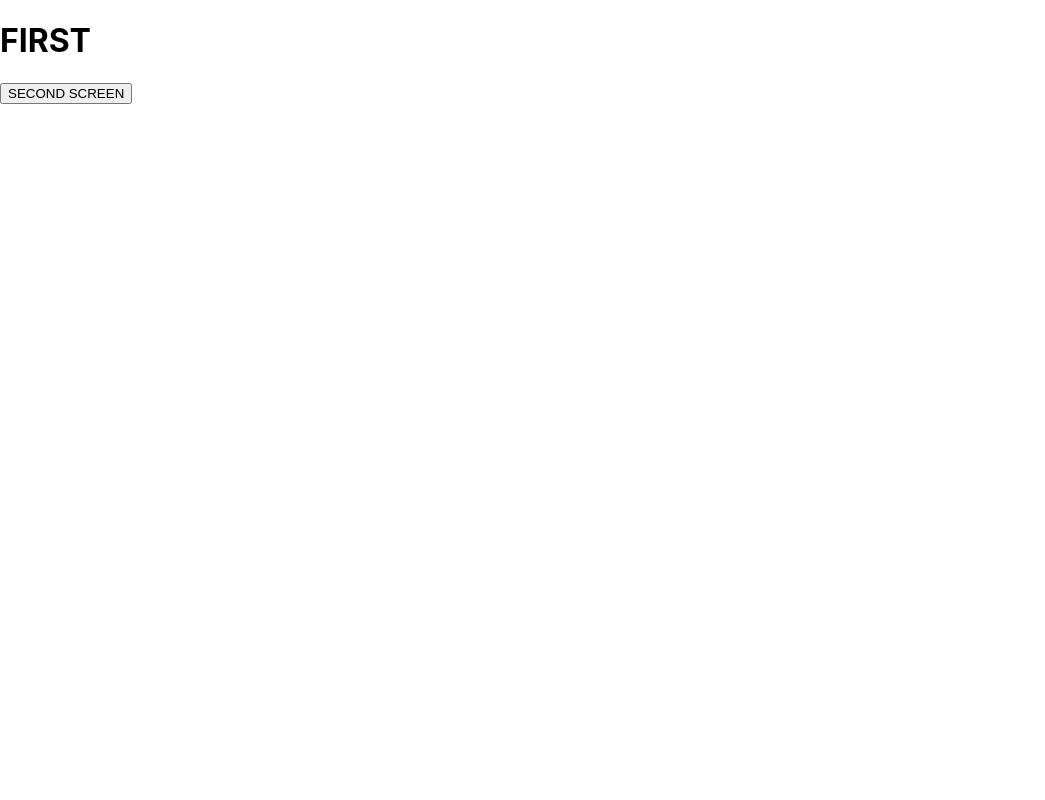
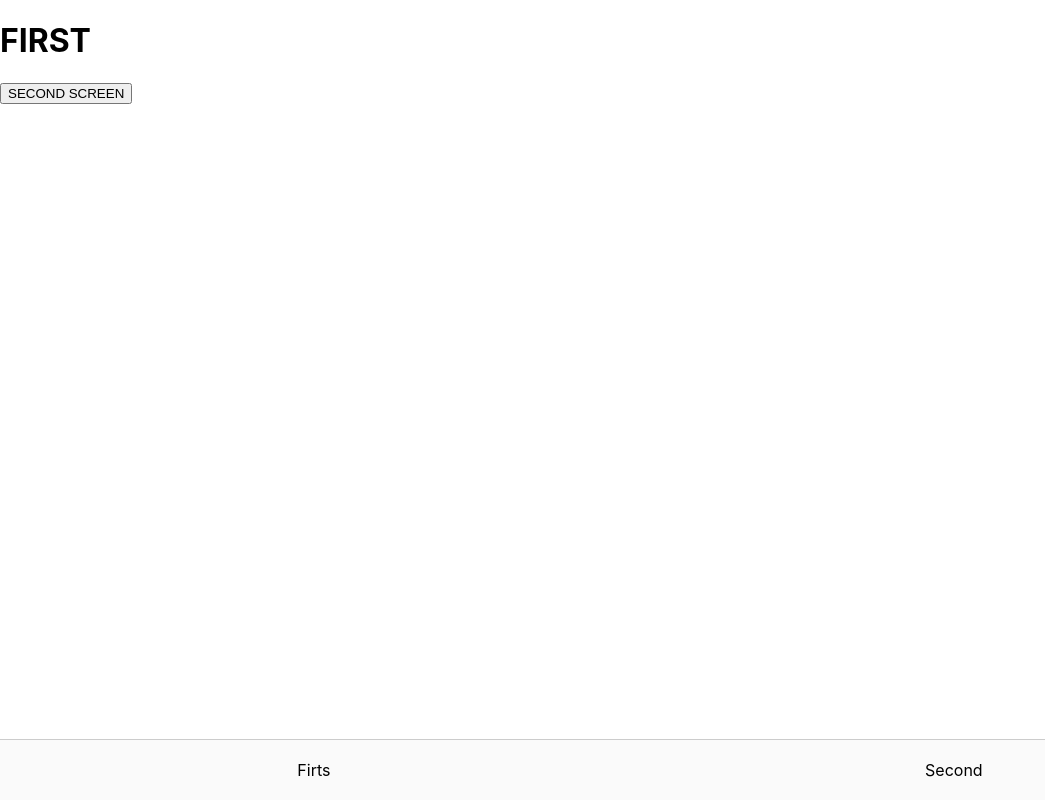
Before and after one commit to skilldill/react-mobile-navigation, a React (Create React App) app: page / in a window 1280 px wide. Shown: the whole page, without its empty margins (0-1045 px from the left). Built offline with nearby package versions, Linux system fonts and the light colour scheme.

Commit message:
add tabs

```diff
--- a/src/App.tsx
+++ b/src/App.tsx
@@ -1,10 +1,11 @@
 import React from 'react';
 
-import { MobileNavigation, useMobileNavigation } from './MobileNavigation';
+import { MobileNavigation, useStackNavigation } from './MobileNavigation';
 import { Stack, StackScreen } from './StackNavigation';
+import {Tab, Tabs} from "./TabNavigation"
 
 const FirstScreen = () => {
-  const history = useMobileNavigation("baseStack");
+  const history = useStackNavigation("firstStack");
 
   return (
     <div>
@@ -18,7 +19,7 @@ const FirstScreen = () => {
 }
 
 const SecondScreen = () => {
-  const history = useMobileNavigation("baseStack");
+  const history = useStackNavigation("firstStack");
 
   return (
     <div>
@@ -36,7 +37,7 @@ const SecondScreen = () => {
 }
 
 const ThridScreen = () => {
-  const history = useMobileNavigation("baseStack");
+  const history = useStackNavigation("firstStack");
 
   return (
     <div>
@@ -52,7 +53,9 @@ const ThridScreen = () => {
 function App() {
   return (
       <MobileNavigation platform="ios">
-        <Stack name="baseStack">
+        <Tabs>
+          <Tab title="First" titleActive="Firts">
+            <Stack name="firstStack">
 
               <StackScreen name="first">
                 <FirstScreen />
@@ -67,6 +70,28 @@ function App() {
               </StackScreen>
 
             </Stack>
+          </Tab>
+
+          <Tab title="Second" titleActive="Second">
+            <Stack name="secondStack">
+
+              <StackScreen name="first">
+                <FirstScreen />
+              </StackScreen>
+
+              <StackScreen name="second">
+                <SecondScreen />
+              </StackScreen>
+
+              <StackScreen name="third">
+                <ThridScreen />
+              </StackScreen>
+
+            </Stack>
+          </Tab>
+        </Tabs>
+
+
       </MobileNavigation>
   );
 }
--- a/src/MobileNavigation/MobileNavigation.hooks.ts
+++ b/src/MobileNavigation/MobileNavigation.hooks.ts
@@ -1,7 +1,7 @@
 import {useContext} from "react";
 import { MobileNavigationContext } from "./MobileNavigation.context";
 
-export const useMobileNavigation = (stackName: string) => {
+export const useStackNavigation = (stackName: string) => {
     const navigation = useContext(MobileNavigationContext);
 
     const history = {
@@ -10,6 +10,13 @@ export const useMobileNavigation = (stackName: string) => {
     }
 
     return history;
+}
+
+export const useMobileNavigation = () => {
+    const navigation = useContext(MobileNavigationContext);
+    const changeStack = navigation.setActiveStack;
+
+    return {changeStack};
 }
 
 /**
--- a/src/MobileNavigation/MobileNavigation.provider.tsx
+++ b/src/MobileNavigation/MobileNavigation.provider.tsx
@@ -1,4 +1,4 @@
-import React, { FC, useState } from "react";
+import React, { FC, useEffect, useState } from "react";
 
 import {MobileNavigationContext} from "./MobileNavigation.context";
 
@@ -11,6 +11,10 @@ export const MobileNavigation: FC<MobileNavigationModel> = (props) => {
 
     const [stackMap, setStackMap] = useState<{[key: string]: {history: {name: string, state: 'show' | 'closing' }[]}}>({});
     const [activeStack, setActiveStack] = useState<string>();
+
+    useEffect(() => {
+        console.log(stackMap);
+    }, [stackMap])
 
     const addStack = () => {
         let inProcess = false;
--- a/src/StackNavigation/StackNavigation.module.css
+++ b/src/StackNavigation/StackNavigation.module.css
@@ -1,5 +1,6 @@
 body {
     touch-action: none;
+    overflow: hidden;
 }
 
 .stackNavigation {
--- /dev/null
+++ b/src/TabNavigation/Tab.tsx
@@ -0,0 +1,12 @@
+import React, {FC} from "react";
+import styles from "./TabNavigation.module.css";
+
+interface TabProps {
+    title: React.ReactNode,
+    titleActive: React.ReactNode,
+}
+
+export const Tab: FC<TabProps> = (props) => {
+    const {children} = props;
+    return <div className={styles.tab}>{children}</div>;
+}
--- /dev/null
+++ b/src/TabNavigation/TabNavigation.module.css
@@ -0,0 +1,26 @@
+.tabs {
+    /* height: 90%; */
+}
+
+.tab {
+    height: 100%;
+    overflow: hidden;
+}
+
+.tabbar {
+    z-index: 2000;
+    position: fixed;
+    bottom: 0;
+    left: 0;
+    right: 0;
+    padding-bottom: var(--ion-safe-area-bottom, 0);
+    background-color: var(--ion-background-color, #fafafa);
+    border-top: .5px solid var(--ion-border-color, #ccc);
+}
+
+.tabbarContent {
+    height: 60px;
+    display: flex;
+    justify-content: space-around;
+    align-items: center;
+}
--- /dev/null
+++ b/src/TabNavigation/Tabs.tsx
@@ -0,0 +1,33 @@
+import React, { FC, useState } from "react";
+
+import styles from "./TabNavigation.module.css";
+
+interface TabsProps {
+    onChange?: (tabName: string) => void;
+}
+
+export const Tabs: FC<TabsProps> = (props) => {
+    const {children, onChange} = props;
+
+    const [active, setActive] = useState(0);
+
+    const handleChangeTab = (tabIndex: number, tabName: string) => {
+        setActive(tabIndex);
+        !!onChange && onChange(tabName);
+    }
+
+    return (
+        <div className={styles.tabs}>
+            {(children as any[])[active]}
+            <div className={styles.tabbar}>
+                <div className={styles.tabbarContent}>
+                    {(children as any[]).map((tab, i) =>
+                        <div key={i} onClick={() => handleChangeTab(i, tab.props.name)}>
+                            {i === active ? tab.props.titleActive : tab.props.title}
+                        </div>
+                    )}
+                </div>
+            </div>
+        </div>
+    )
+}
--- /dev/null
+++ b/src/TabNavigation/index.ts
@@ -0,0 +1,2 @@
+export * from "./Tab";
+export * from "./Tabs";
--- a/src/index.css
+++ b/src/index.css
@@ -1,5 +1,6 @@
 body {
   touch-action: none;
+  overflow: hidden;
   margin: 0;
   font-family: -apple-system, BlinkMacSystemFont, 'Segoe UI', 'Roboto', 'Oxygen',
     'Ubuntu', 'Cantarell', 'Fira Sans', 'Droid Sans', 'Helvetica Neue',
```
Lines whose indentation alone changed are shown as unchanged.
